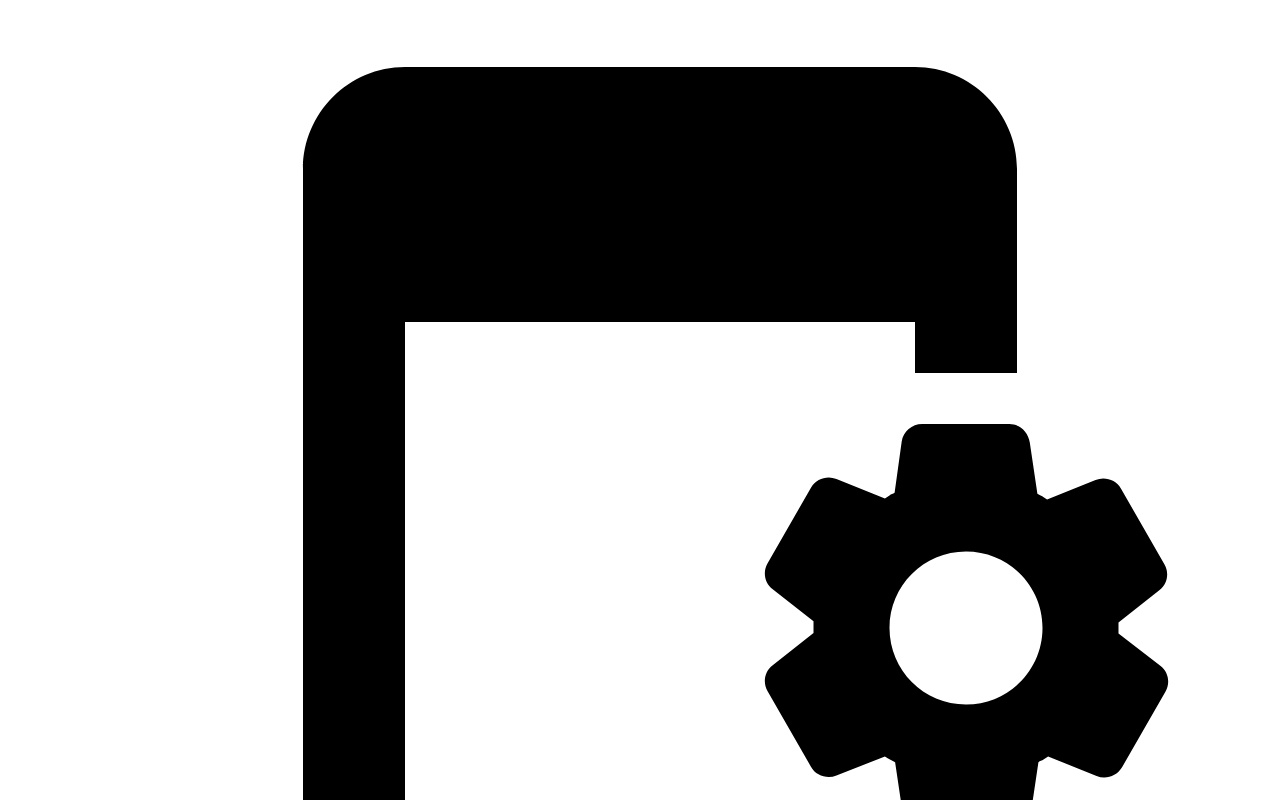
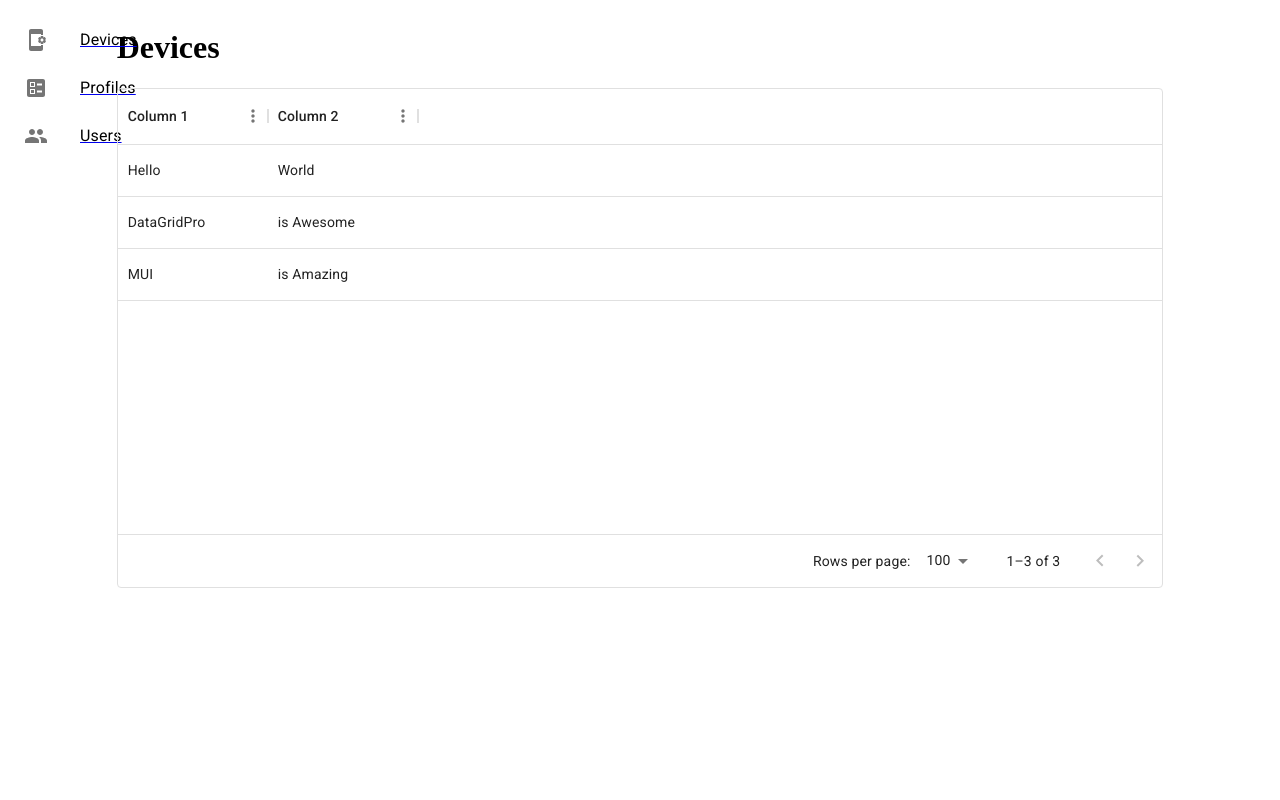
Before and after one commit to pdqcom/simplemdm-toybox, a Next.js app in the folder frontend/: page /devices in a window 1280 px wide. Shown: the top 800 px of the page. Built offline with nearby package versions, Linux system fonts and the light colour scheme.

Commit message:
datagrid wip

```diff
--- a/frontend/package.json
+++ b/frontend/package.json
@@ -13,6 +13,7 @@
     "@emotion/styled": "^11.10.6",
     "@mui/icons-material": "^5.11.11",
     "@mui/material": "^5.11.12",
+    "@mui/x-data-grid": "^6.0.1",
     "@types/node": "18.14.6",
     "@types/react": "18.0.28",
     "@types/react-dom": "18.0.11",
--- /dev/null
+++ b/frontend/src/components/layout.tsx
@@ -0,0 +1,19 @@
+import {Grid} from "@mui/material";
+import Sidebar from "@/components/sidebar";
+import {Main, NextScript} from "next/document";
+
+
+const Layout = ({ children }) => {
+    return <>
+        <Grid container spacing={5}>
+            <Grid item xs={1}>
+                <Sidebar/>
+            </Grid>
+            <Grid item xs={10}>
+                { children }
+            </Grid>
+        </Grid>
+    </>
+}
+
+export default Layout
--- a/frontend/src/pages/_app.tsx
+++ b/frontend/src/pages/_app.tsx
@@ -1,5 +1,9 @@
 import type { AppProps } from 'next/app'
+import Layout from "@/components/layout";
 
 export default function App({ Component, pageProps }: AppProps) {
-  return <Component {...pageProps} />
+  return <Layout>
+    <Component {...pageProps} />
+  </Layout>
+
 }
--- a/frontend/src/pages/_document.tsx
+++ b/frontend/src/pages/_document.tsx
@@ -1,7 +1,5 @@
 import {Html, Head, Main, NextScript} from 'next/document'
 import CssBaseline from '@mui/material/CssBaseline';
-import {Grid} from "@mui/material";
-import Sidebar from "@/components/sidebar";
 
 export default function Document() {
     return (
@@ -17,14 +15,7 @@ export default function Document() {
                 <link rel="stylesheet" href="https://fonts.googleapis.com/icon?family=Material+Icons"/>
             </Head>
             <body>
-            <Grid container spacing={1}>
-                <Grid item xs={3}>
-                    <Sidebar/>
-                </Grid>
-                <Grid item xs={9}>
-                    <Main/>
-                </Grid>
-            </Grid>
+            <Main/>
             <NextScript/>
             </body>
         </Html>
--- a/frontend/src/pages/devices.tsx
+++ b/frontend/src/pages/devices.tsx
@@ -1,7 +1,22 @@
+import { DataGrid, GridRowsProp, GridColDef } from '@mui/x-data-grid';
 export default function Devices() {
+    const rows: GridRowsProp = [
+        {id: 1, col1: 'Hello', col2: 'World'},
+        {id: 2, col1: 'DataGridPro', col2: 'is Awesome'},
+        {id: 3, col1: 'MUI', col2: 'is Amazing'},
+    ];
+
+    const columns: GridColDef[] = [
+        {field: 'col1', headerName: 'Column 1', width: 150},
+        {field: 'col2', headerName: 'Column 2', width: 150},
+    ];
     return (
         <>
-            devices
+            <h1>Devices</h1>
+            <div style={{ height: 500, width: '100%' }}>
+                <DataGrid rows={rows} columns={columns} />
+            </div>
+
         </>
     )
 }
--- a/frontend/src/pages/index.tsx
+++ b/frontend/src/pages/index.tsx
@@ -1,8 +1,11 @@
+import type { NextPageWithLayout } from './_app'
 
-export default function Home() {
+const Home: NextPageWithLayout = () => {
   return (
     <>
         main
     </>
   )
 }
+
+export default Home
```
Also changed, not shown: 1 other file (tests, documents, lock files or other folders).
